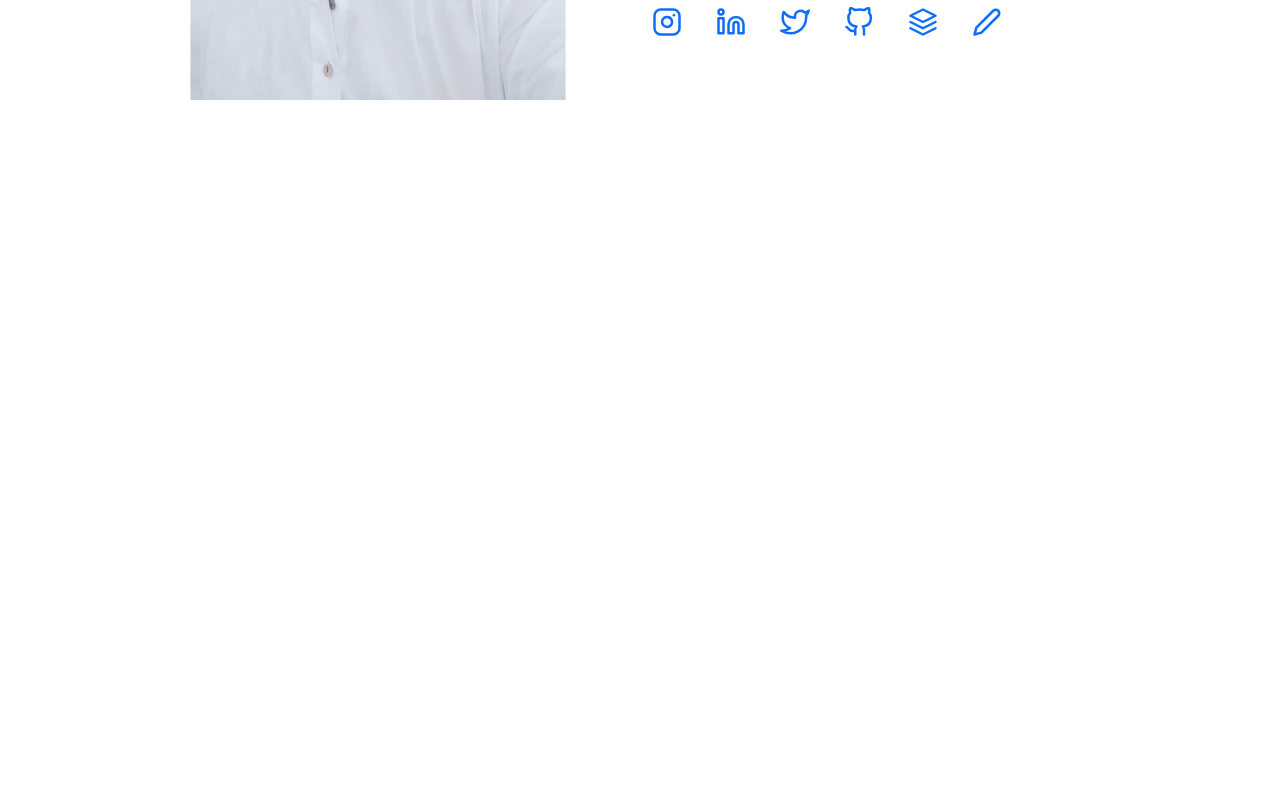
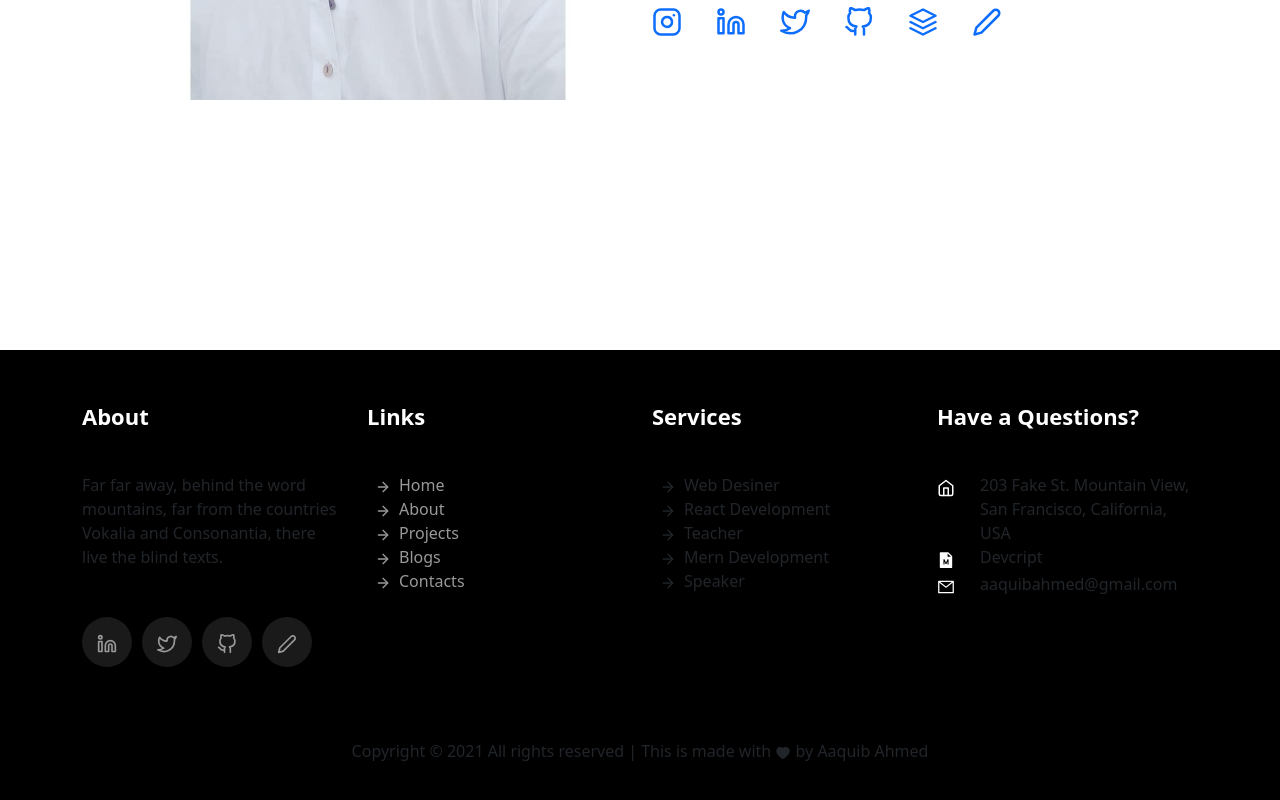
Before and after one commit to killcodeX/next-portfolio, a Next.js app: page / in a window 1280 px wide. Shown: the part 1320-2120 px from the top of the page. Before the commit the page ends 1670 px from the top, so only its background shows below. Built offline with nearby package versions, Linux system fonts and the light colour scheme.

Commit message:
footer completed

```diff
--- /dev/null
+++ b/components/Footer/index.js
@@ -0,0 +1,197 @@
+import Link from "next/link";
+import React from "react";
+import { AiFillHeart, AiOutlineMail, AiFillFileMarkdown } from "react-icons/ai";
+import {
+  FiLinkedin,
+  FiTwitter,
+  FiGithub,
+  FiEdit2,
+  FiHome,
+  FiArrowRight,
+} from "react-icons/fi";
+
+const socicalMedia = [
+  {
+    id: 1,
+    icon: <FiLinkedin />,
+    link: "#",
+  },
+  {
+    id: 2,
+    icon: <FiTwitter />,
+    link: "#",
+  },
+  {
+    id: 3,
+    icon: <FiGithub />,
+    link: "#",
+  },
+  {
+    id: 4,
+    icon: <FiEdit2 />,
+    link: "#",
+  },
+];
+
+const PageLinks = [
+  {
+    id: 1,
+    title: "Home",
+    link: "#",
+  },
+  {
+    id: 2,
+    title: "About",
+    link: "#",
+  },
+  {
+    id: 3,
+    title: "Projects",
+    link: "#",
+  },
+  {
+    id: 4,
+    title: "Blogs",
+    link: "#",
+  },
+  {
+    id: 5,
+    title: "Contacts",
+    link: "#",
+  },
+];
+
+const services = [
+  {
+    id: 1,
+    title: "Web Desiner",
+  },
+  {
+    id: 2,
+    title: "React Development",
+  },
+  {
+    id: 3,
+    title: "Teacher",
+  },
+  {
+    id: 4,
+    title: "Mern Development",
+  },
+  {
+    id: 5,
+    title: "Speaker",
+  },
+];
+
+export default function Footer() {
+  const currentYear = new Date().getFullYear();
+  console.log(PageLinks);
+  return (
+    <footer className="section footer-bg">
+      <div className="container">
+        <div className="row mb-5">
+          <div className="col-md">
+            <div className="ftco-footer-widget mb-4">
+              <div className="ftco-heading-2">About</div>
+              <p>
+                Far far away, behind the word mountains, far from the countries
+                Vokalia and Consonantia, there live the blind texts.
+              </p>
+              <ul className="ftco-footer-social list-unstyled float-md-left float-lft mt-5">
+                {socicalMedia.map((social) => {
+                  return (
+                    <li
+                      className="ftco-animate fadeInUp ftco-animated"
+                      key={social.id}
+                    >
+                      <Link href={social.link}>
+                        <a>{social.icon}</a>
+                      </Link>
+                    </li>
+                  );
+                })}
+              </ul>
+            </div>
+          </div>
+          <div className="col-md">
+            <div className="ftco-footer-widget mb-4">
+              <div className="ftco-heading-2">Links</div>
+              <ul className="list-unstyled">
+                {PageLinks.map((item) => {
+                  return (
+                    <li key={item.id}>
+                      <Link href={item.link}>
+                        <a>
+                          <span className="icon-long-arrow-right px-2">
+                            <FiArrowRight />
+                          </span>
+                          {item.title}
+                        </a>
+                      </Link>
+                    </li>
+                  );
+                })}
+              </ul>
+            </div>
+          </div>
+          <div className="col-md">
+            <div className="ftco-footer-widget mb-4">
+              <div className="ftco-heading-2">Services</div>
+              <ul className="list-unstyled">
+                {services.map((item) => {
+                  return (
+                    <li key={item.id}>
+                      <span className="icon-long-arrow-right px-2">
+                        <FiArrowRight />
+                      </span>
+                      {item.title}
+                    </li>
+                  );
+                })}
+              </ul>
+            </div>
+          </div>
+          <div className="col-md">
+            <div className="ftco-footer-widget mb-4">
+              <div className="ftco-heading-2">Have a Questions?</div>
+              <div className="block-23 mb-3">
+                <ul className="list-unstyled">
+                  <li>
+                    <span className="icon icon-map-marker">
+                      <FiHome />
+                    </span>
+                    <span className="text">
+                      203 Fake St. Mountain View, San Francisco, California, USA
+                    </span>
+                  </li>
+                  <li>
+                    <span className="icon icon-map-marker">
+                      <AiFillFileMarkdown />
+                    </span>
+
+                    <span className="text">Devcript</span>
+                  </li>
+                  <li>
+                    <span className="icon icon-map-marker">
+                      <AiOutlineMail />
+                    </span>
+                    <span className="text">aaquibahmed@gmail.com</span>
+                  </li>
+                </ul>
+              </div>
+            </div>
+          </div>
+        </div>
+        <div className="row">
+          <div className="col-md-12 text-center">
+            <p>
+              Copyright © {currentYear} All rights reserved | This is made with{" "}
+              <AiFillHeart /> by Aaquib Ahmed
+            </p>
+          </div>
+        </div>
+      </div>
+    </footer>
+  );
+}
--- a/pages/_app.js
+++ b/pages/_app.js
@@ -3,6 +3,7 @@ import '../styles/header.css';
 import '../styles/sidebar.css';
 import '../styles/home.css';
 import '../styles/about.css';
+import '../styles/footer.css';
 import { ThemeProvider } from "next-themes";
 
 function MyApp({ Component, pageProps }) {
--- a/pages/index.js
+++ b/pages/index.js
@@ -3,6 +3,7 @@ import { useRouter } from "next/router";
 import Header from "../components/Header/";
 import HomeSection from "../components/Home";
 import About from "../components/About";
+import Footer from "../components/Footer";
 
 export default function Home() {
   return (
@@ -28,8 +29,11 @@ export default function Home() {
         <link rel="icon" href="/favicon.ico" />
       </Head>
       <Header />
-      <HomeSection />
-      <About />
+      <main>
+        <HomeSection />
+        <About />
+      </main>
+      <Footer />
     </>
   );
 }
--- /dev/null
+++ b/styles/footer.css
@@ -0,0 +1,53 @@
+.footer-bg{
+    font-size: 16px;
+    background: #000000;
+    padding: 7em 0;
+    z-index: 0;
+}
+
+.ftco-heading-2{
+    font-weight: normal;
+    color: #fff;
+    margin-bottom: 40px;
+    font-size: 22px;
+    font-weight: 600;
+}
+
+.ftco-footer-social{
+    display: flex;
+    flex-direction: row;
+}
+
+.ftco-footer-social li{
+    font-size: 20px;
+    display: flex;
+    justify-content: center;
+    align-items: center;
+    list-style: none;
+    margin: 0 10px 0 0;
+    height: 50px;
+    width: 50px;
+    background: rgba(255, 255, 255, 0.1);
+    border-radius: 50%;
+}
+
+.list-unstyled li a{
+    color: #999999 !important;
+}
+
+.block-23 ul li .icon {
+    width: 40px;
+    font-size: 18px;
+    padding-top: 2px;
+    color: white;
+    padding-right: 25px;
+}
+
+.block-23 ul li{
+    display: table;
+}
+
+.block-23 ul li .text {
+    display: table-cell;
+    vertical-align: top;
+}
--- a/styles/globals.css
+++ b/styles/globals.css
@@ -20,6 +20,10 @@ body {
   padding-bottom: 50px !important;
 }
 
+a{
+  text-decoration: none !important;
+}
+
 .unset-img {
   width: 100%;
   position: relative !important;
```
